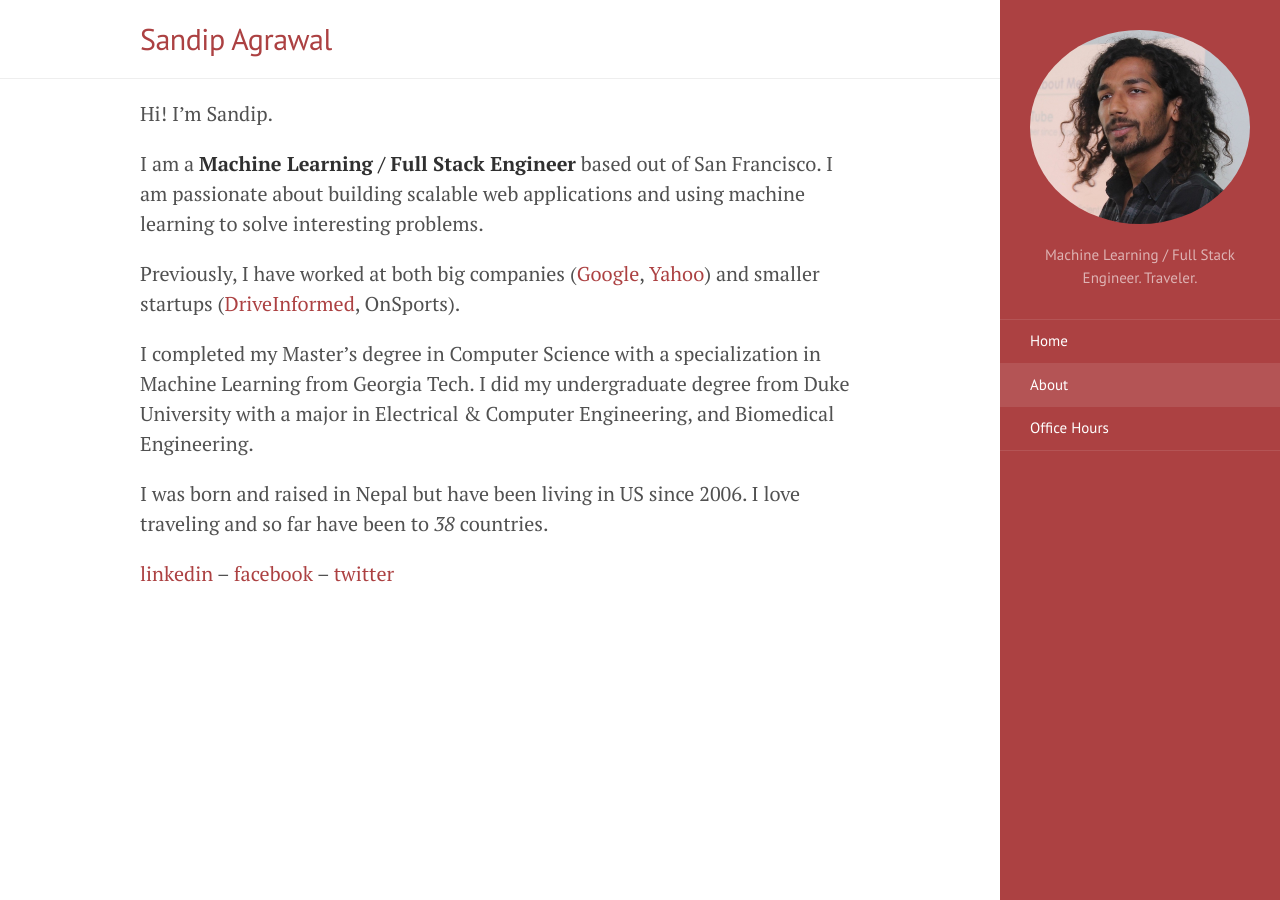
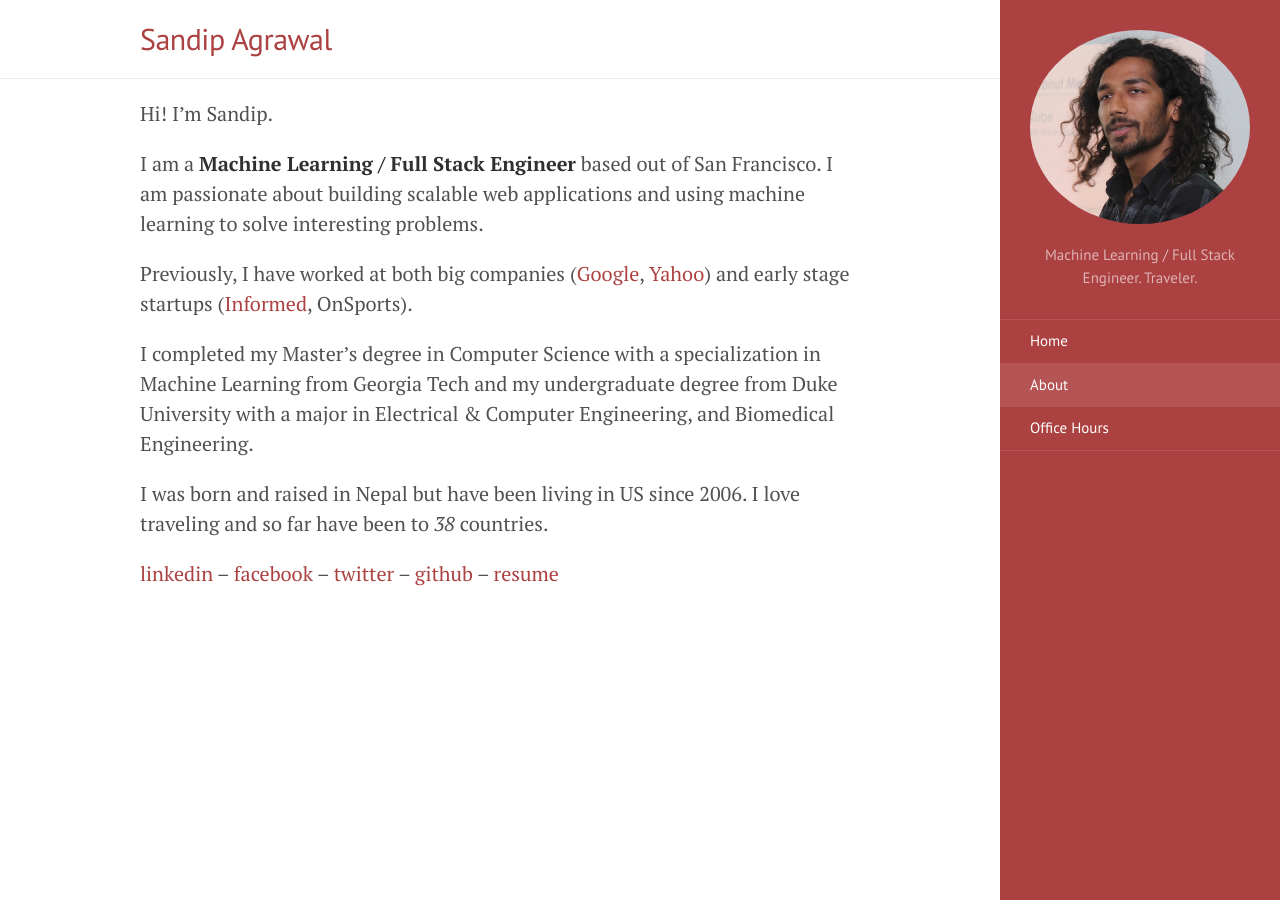
Before and after one commit to sandizzle/sandizzle.github.io, a Jekyll site: the page built from about.md, in a window 1280 px wide. Built offline with Jekyll 4.4.1, drawn with Linux system fonts in a browser that asks for light colours.

Commit message:
Added resume

```diff
--- a/about.md
+++ b/about.md
@@ -8,11 +8,11 @@ Hi! I'm Sandip.
 
 I am a **Machine Learning / Full Stack Engineer** based out of San Francisco. I am passionate about building scalable web applications and using machine learning to solve interesting problems.
 
-Previously, I have worked at both big companies ([Google](https://www.youtube.com/), [Yahoo](https://www.yahoo.com/)) and smaller startups ([DriveInformed](https://www.driveinformed.com/), OnSports).
+Previously, I have worked at both big companies ([Google](https://www.youtube.com/), [Yahoo](https://www.yahoo.com/)) and early stage startups ([Informed](https://www.driveinformed.com/), OnSports).
 
-I completed my Master's degree in Computer Science with a specialization in Machine Learning from Georgia Tech. I did my undergraduate degree from Duke University with a major in Electrical & Computer Engineering, and Biomedical Engineering.
+I completed my Master's degree in Computer Science with a specialization in Machine Learning from Georgia Tech and my undergraduate degree from Duke University with a major in Electrical & Computer Engineering, and Biomedical Engineering.
 
 I was born and raised in Nepal but have been living in US since 2006. I love traveling and so far have been to *38* countries.
 
 
-[linkedin](https://www.linkedin.com/in/sandipagrawal/){:target="_blank"} -- [facebook](https://www.facebook.com/sandipsola){:target="_blank"} -- [twitter](https://twitter.com/sandipagr){:target="_blank"}
+[linkedin](https://www.linkedin.com/in/sandipagrawal/){:target="_blank"} -- [facebook](https://www.facebook.com/sandipsola){:target="_blank"} -- [twitter](https://twitter.com/sandipagr){:target="_blank"} -- [github](https://github.com/sandizzle){:target="_blank"} -- [resume]({{ site.baseurl }}/public/files/Sandip-Agrawal-Resume.pdf){:target="_blank"}
```
Also changed, not shown: _posts/2019-01-29-first-year-freelancer.md (+2 -2 lines), 1 other file.
